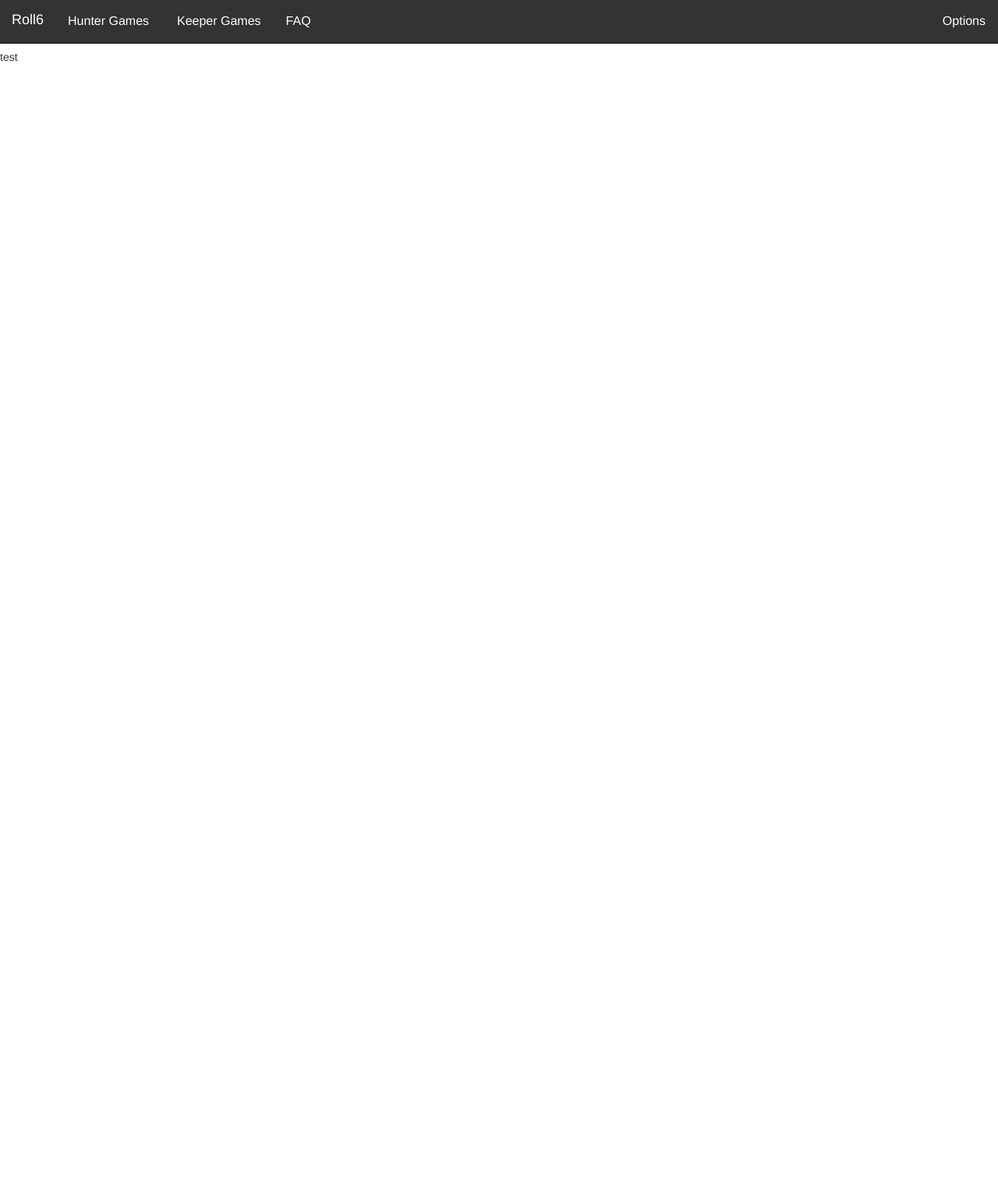
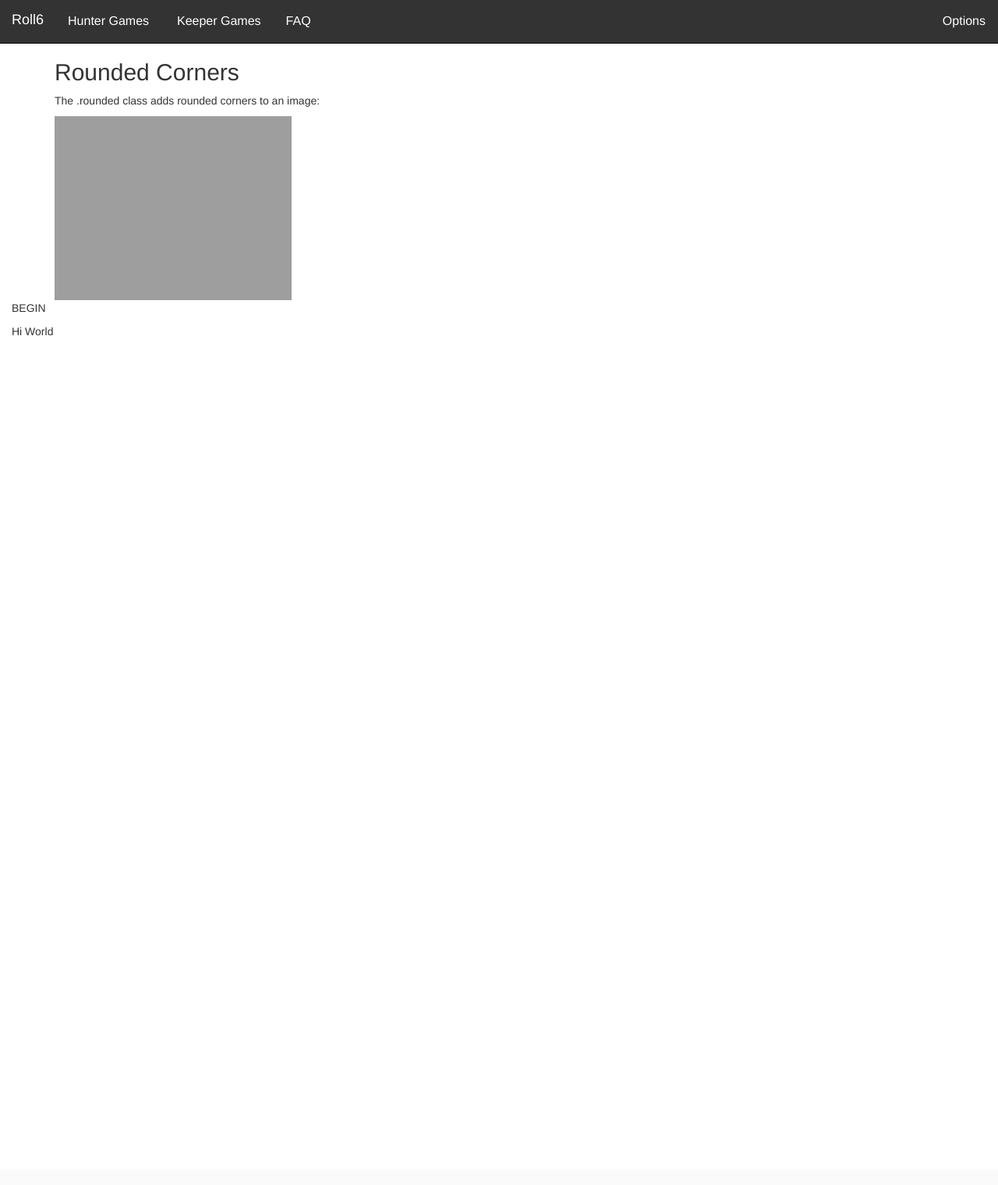
Before and after one commit to cdman678/Roll6, a Django app: page /dashboard/motwfaq/ in a window 1280 px wide. Shown: the whole page at 78% size. After the commit the page ends 431 px from the top, so only its background shows below. Run offline with Django 3.2, Linux system fonts and the light colour scheme; some libraries are stand-ins or nearby versions; grey boxes are pictures that could not be loaded.

Commit message:
just more work

```diff
--- a/Roll6/apps/dashboard/templates/dashboard/motwfaq.html
+++ b/Roll6/apps/dashboard/templates/dashboard/motwfaq.html
@@ -1,6 +1,18 @@
 {% extends "base/base.html" %}
 
 {% block content %}
-    <h2>dear god please</h2>
-    <p>test</p>
+
+<div class="container">
+  <h2>Rounded Corners</h2>
+  <p>The .rounded class adds rounded corners to an image:</p>
+  <img src="MOTW_Cover.jpg" class="rounded" alt="Cinque Terre" width="304" height="236">
+</div>
+
+<div style="padding-left:15px">
+    <div>
+        <p>BEGIN</p>
+        <p>Hi World</p>
+    </div>
+</div>
+
 {% endblock %}
--- a/Roll6/templates/base/base.html
+++ b/Roll6/templates/base/base.html
@@ -102,9 +102,13 @@
     </div>
 </nav>
 
-<!-- Just a test -->
-<div id="content">
-    {% block content %}{% endblock %}
+<div style="padding-top:56px">
+
+    <!-- Just a test -->
+    <div id="content">
+        {% block content %}{% endblock %}
+    </div>
+
 </div>
 
 </body>
```
Also changed, not shown: Roll6/static/MOTW_Cover.jpg (added).
